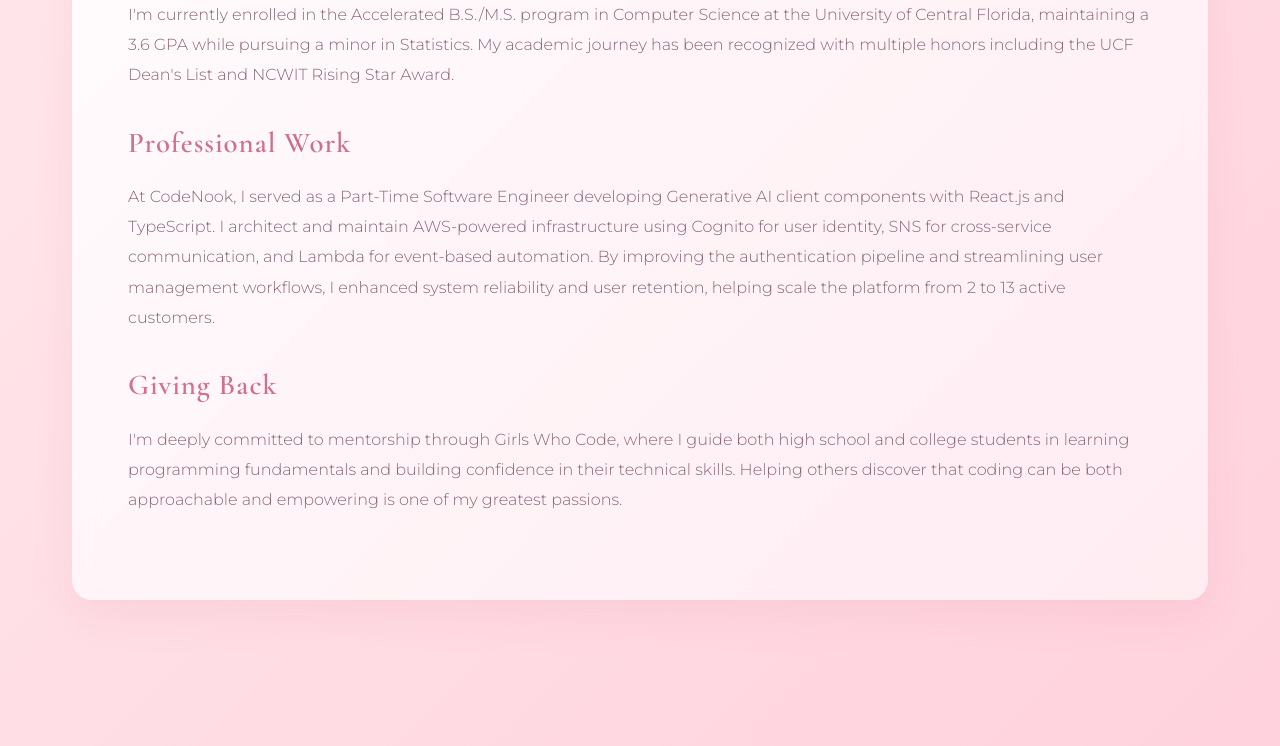
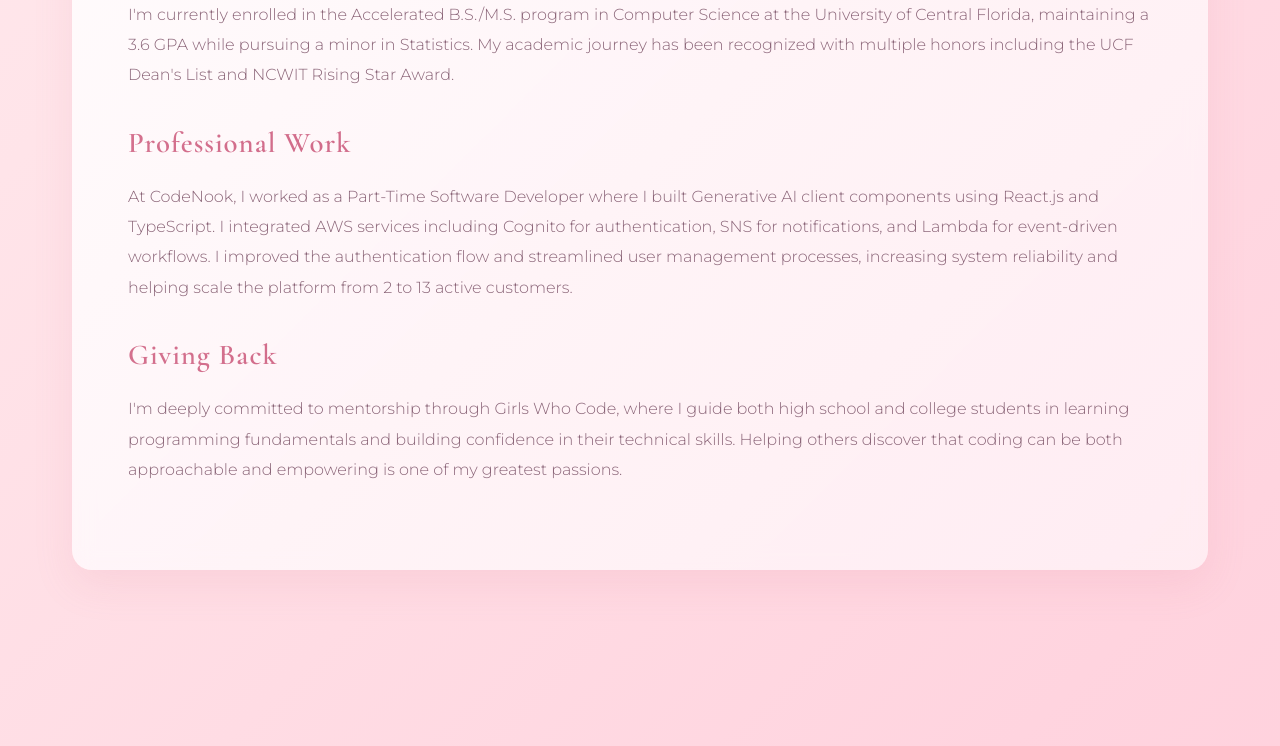
Before and after one commit to JumDum1101/Kareena_Raghubans_Personal_Website, a React (Vite) app: page / in a window 1280 px wide. Shown: the part 1406-2152 px from the top of the page. Built offline with nearby package versions, Linux system fonts and the light colour scheme.

Commit message:
updated stuff

```diff
--- a/src/App.jsx
+++ b/src/App.jsx
@@ -107,7 +107,7 @@ function App() {
 
             <h3>Professional Work</h3>
             <p>
-              At CodeNook, I served as a Part-Time Software Engineer developing Generative AI client components with React.js and TypeScript. I architect and maintain AWS-powered infrastructure using Cognito for user identity, SNS for cross-service communication, and Lambda for event-based automation. By improving the authentication pipeline and streamlining user management workflows, I enhanced system reliability and user retention, helping scale the platform from 2 to 13 active customers.
+              At CodeNook, I worked as a Part-Time Software Developer where I built Generative AI client components using React.js and TypeScript. I integrated AWS services including Cognito for authentication, SNS for notifications, and Lambda for event-driven workflows. I improved the authentication flow and streamlined user management processes, increasing system reliability and helping scale the platform from 2 to 13 active customers.
             </p>
 
             <h3>Giving Back</h3>
```
Also changed, not shown: 1 other file (tests, documents, lock files or other folders).
